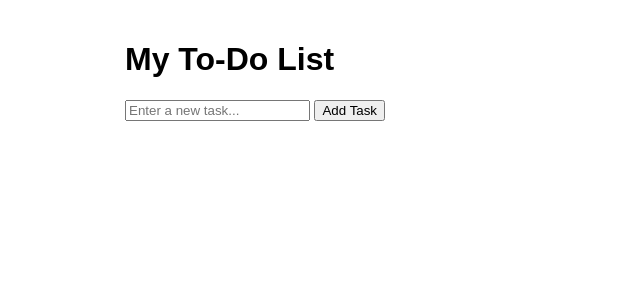
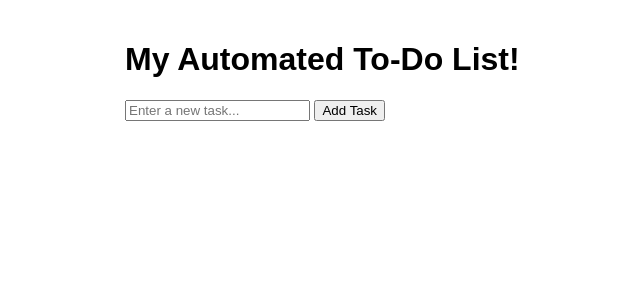
Before and after one commit to Jay-Pahwa/as5_cicd, a Flask app: page / in a window 1280 px wide. Shown: the top 300 px of the page, without its empty margins (215-855 px from the left). Run offline with Flask 3, Linux system fonts and the light colour scheme.

Commit message:
Update index.html

```diff
--- a/templates/index.html
+++ b/templates/index.html
@@ -12,7 +12,7 @@
     </style>
 </head>
 <body>
-    <h1>My To-Do List</h1>
+    <h1>My Automated To-Do List! </h1>
     <ul class="task-list">
         {% for task in tasks %}
             <li class="task-item">{{ task.content }}</li>
```
